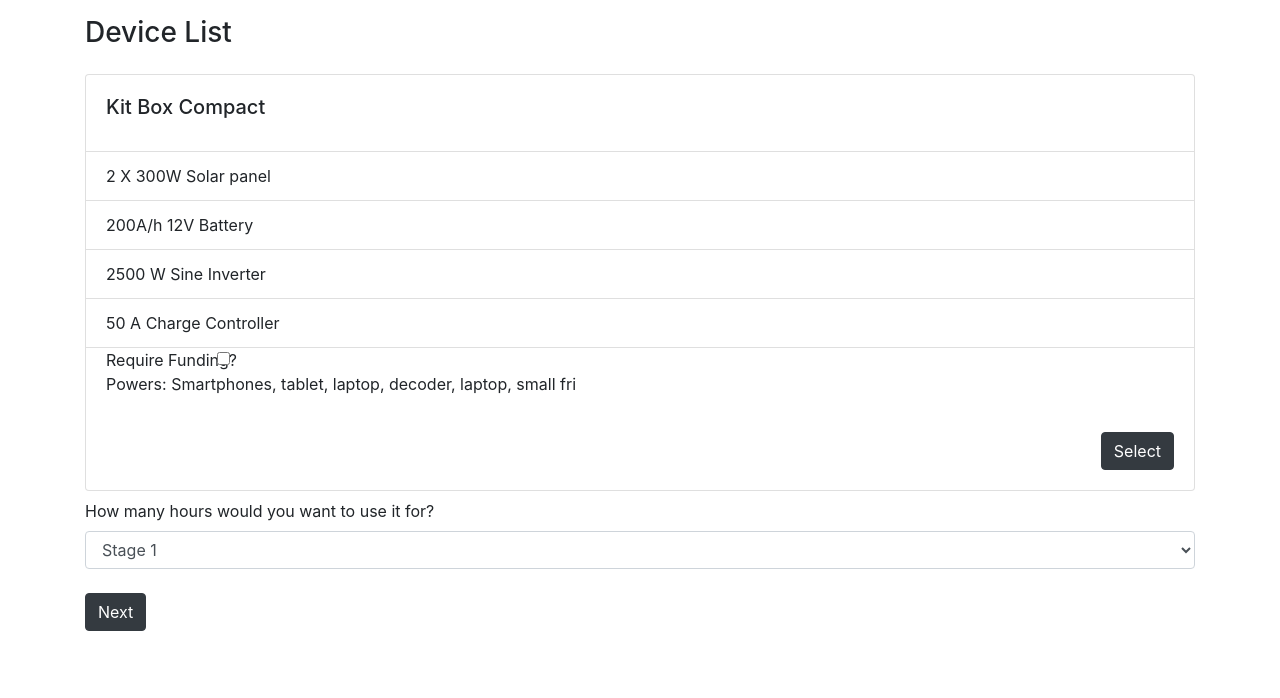
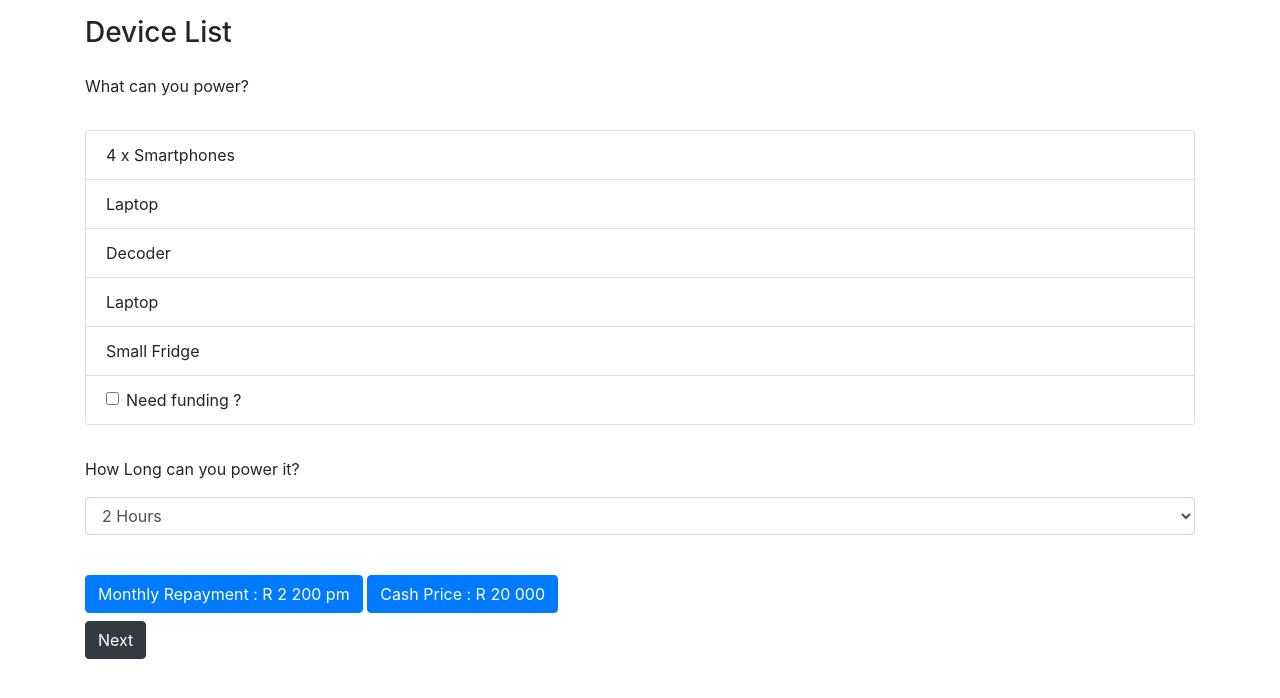
Before and after one commit to NeyoCreator/uwanja-wa-michezo, a Flask app: page /consumption in a window 1280 px wide. Shown: the part 56-754 px from the top of the page. Run offline with Flask 3, Linux system fonts and the light colour scheme; some libraries are stand-ins or nearby versions.

Commit message:
Updated UI for Cosnumption

```diff
--- a/templates/consumption.html
+++ b/templates/consumption.html
@@ -40,31 +40,25 @@
     <div class="container mt-3">
         <h3 class="mb-4">Device List</h3>
 
+        <label for="backupHours">What can you power?</label>
         <div class="card mt-4 w-100">
-            <div class="card-body">
-                <h5 class="card-title">Kit Box Compact</h5>
+            <ul class="list-group list-group-flush">
+                <li class="list-group-item"> 4 x Smartphones</li>
+                <li class="list-group-item">Laptop</li>
+                <li class="list-group-item">Decoder</li>
+                <li class="list-group-item">Laptop</li>
+                <li class="list-group-item">Small Fridge</li>
+                <li class="list-group-item">
+                    <div class="form-check">
+                        <input class="form-check-input" type="checkbox" value="" id="flexCheckDisabled">
+                        <label class="form-check-label" for="flexCheckDisabled">
+                            Need funding ?
+                        </label>
                     </div>
-            <ul class="list-group list-group-flush">
-                <li class="list-group-item">2 X 300W Solar panel</li>
-                <li class="list-group-item">200A/h 12V Battery</li>
-                <li class="list-group-item">2500 W Sine Inverter</li>
-                <li class="list-group-item">50 A Charge Controller</li>
+                </li>
             </ul>
-            <div class="form-check" style="text-align: left;">
-                <label class="form-check-label" for="fundingCheckbox">Require Funding?</label>
-                <input type="checkbox" class="form-check-input" id="fundingCheckbox">
-                <p>Powers: Smartphones, tablet, laptop, decoder, laptop, small fri</p>
         </div>
-            <div class="card-body" style="text-align: right;">
-                <button type="button" class="btn btn-dark">Select</button>
-            </div>
-
-        </div>
-
-
-
-
-
+            <br>
         <!-- Input Form -->
         <form action="{{ url_for('consumption') }}" method="post">
             <!-- Your form fields go here -->
@@ -79,17 +73,33 @@
             <div id="totalWattDisplay" class="mt-2"></div>
 
             <!-- Dropdown for Backup Hours -->
+            <label for="backupHours">How Long can you power it?</label>
             <div class="form-group mt-2">
-            <label for="backupHours">How many hours would you want to use it for?</label>
                 <select class="form-control" id="backupHours" name="backupHours">
-                <option value="2">Stage 1</option>
-                <option value="6">6 hours</option>
-                <option value="8">8 hours</option>
+                    <option value="2">2 Hours</option>
+                    <option value="6">6 Hours</option>
+                    <option value="8">8 Hours</option>
+                    <option value="8">8 - 12 Hours</option>
                 </select>
+            </div>
+            <br>
+
+            <!-- Monthly Repayment -->
+            <div>
+                <button type="button" class="btn btn-primary">
+                    Monthly Repayment : R 2 200 pm
+                  </button>
+
+                  <button type="button" class="btn btn-primary">
+                    Cash Price : R 20 000
+                  </button>
             </div>
 
             <!-- Next Button -->
             <button type="submit" class="btn btn-dark mt-2">Next</button>
+            <br>
+            <br>
+        </form>
         </form>
 
     </div>
```
Lines whose indentation alone changed are shown as unchanged.
